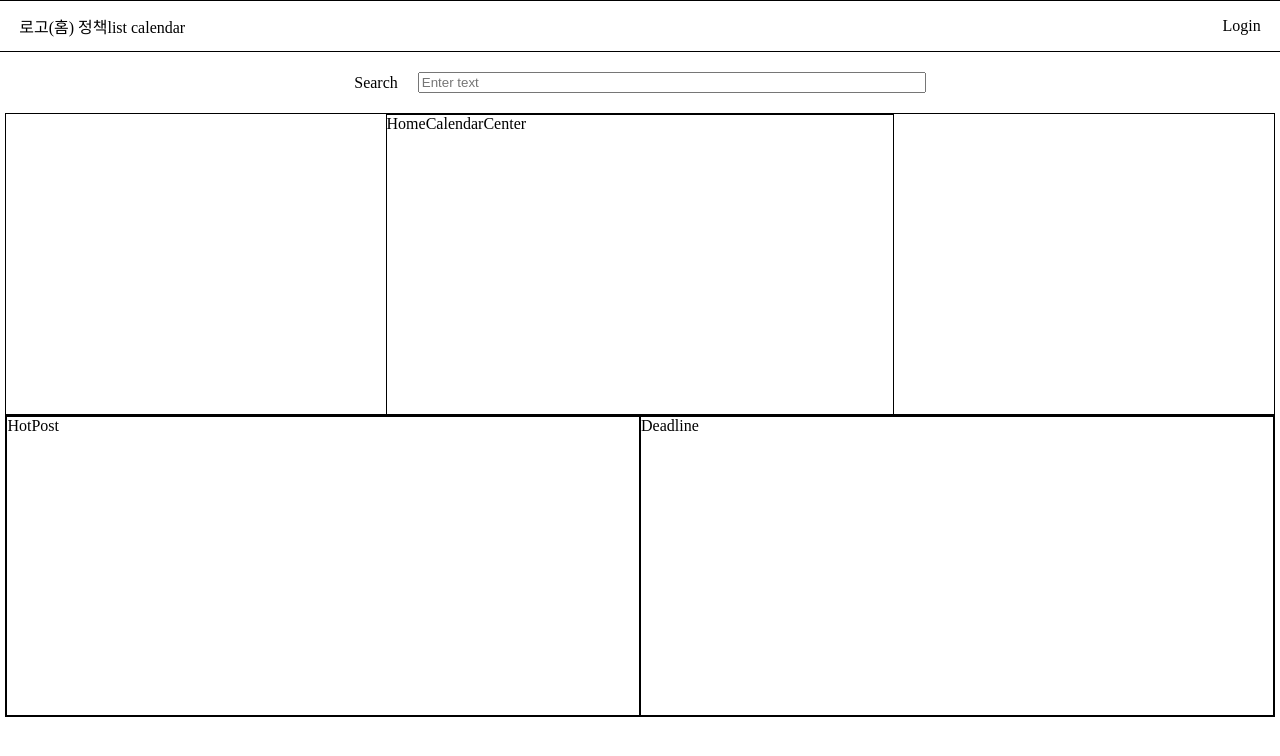
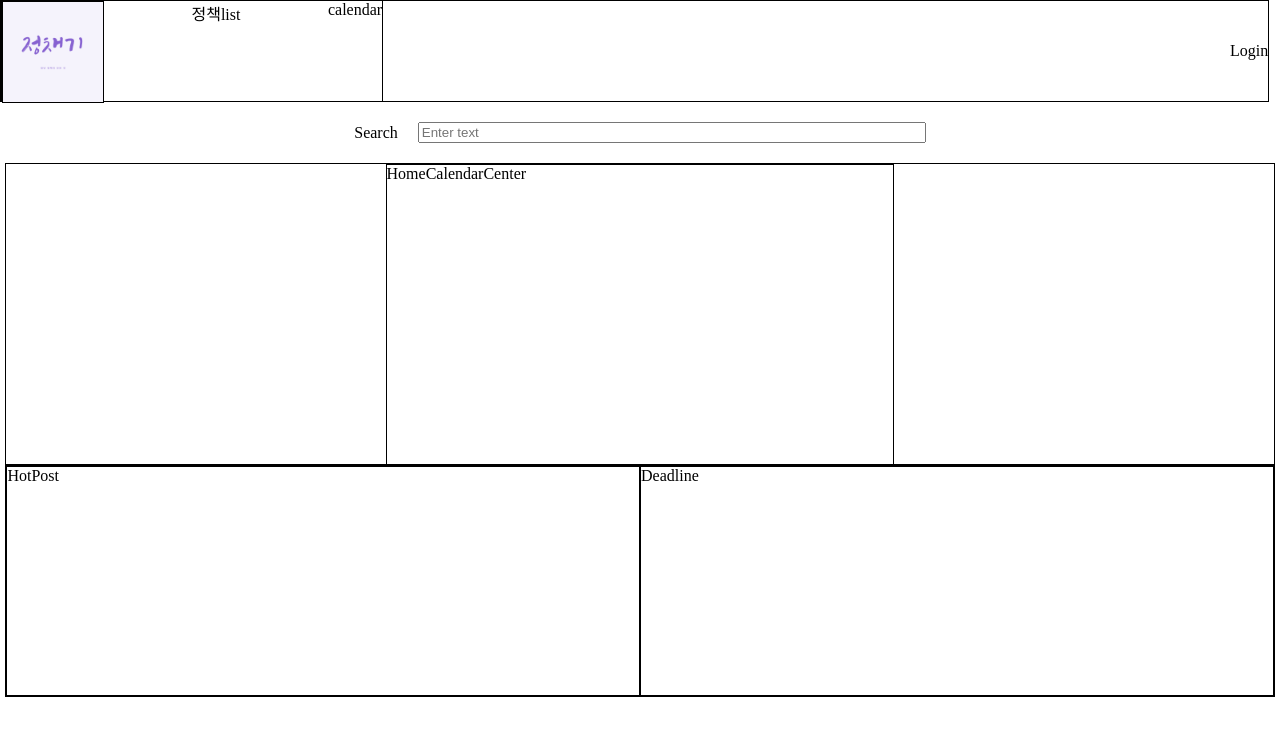
Before and after one commit to jihaneol/Jeongchaegi, a React (Create React App) app in the folder frontend/: page / in a window 1280 px wide. Shown: the top 756 px of the page. Built offline with nearby package versions, Linux system fonts and the light colour scheme.

Commit message:
홈 화면 로고 링크 연결, 네브바 App 으로 이동

```diff
--- a/frontend/src/App.jsx
+++ b/frontend/src/App.jsx
@@ -1,4 +1,6 @@
+import Nav from "./components/Nav";
 import Home from "./routes/Home"
+
 import {
   BrowserRouter as Router,
   Switch,
@@ -8,10 +10,10 @@ import {
 function App() {
     return (
       <Router>
+        <Nav />
         <Switch>
           <Route>
             <Home path="/"/>
-
           </Route>
         </Switch>
       </Router>
--- a/frontend/src/components/Nav.jsx
+++ b/frontend/src/components/Nav.jsx
@@ -1,13 +1,14 @@
 import React from 'react'
 import nav_styles from "../styles/Nav.module.css"
+import { Link } from 'react-router-dom'
 
 export default function Nav() {
   return (
     <div className={nav_styles.nav_wrap}>
       <div className={nav_styles.nav_menu}>
-        로고(홈)
-        정책list
-        calendar
+        <Link to={"/"} className={nav_styles.nav_logo}></Link>
+        <div>정책list </div>
+        <div>calendar</div>
       </div>
       <div>
         Login
--- a/frontend/src/routes/Home.jsx
+++ b/frontend/src/routes/Home.jsx
@@ -18,7 +18,6 @@ function HomeCalendar() {
 export default function Home() {
   return (
 	<div className={home_styles.home_wrap}>
-        <Nav />
         <Search />
 		<HomeCalendar />
 		<div className={home_styles.home_lower_wrap}>
--- a/frontend/src/styles/Home.module.css
+++ b/frontend/src/styles/Home.module.css
@@ -33,7 +33,7 @@
 .home_lower_wrap {
 	width: 99%;
 	border: 1px solid black;
-	height: 300px;
+	height: 230px;
 	display: flex;
 	justify-content: center;
 }
--- a/frontend/src/styles/Nav.module.css
+++ b/frontend/src/styles/Nav.module.css
@@ -1,14 +1,25 @@
 .nav_wrap{
 	display: flex;
 	justify-content: space-between;
-	width: 97%;
+	width: 99%;
 	border: 1px solid black;
-	height: 50px;
+	height: 100px;
 	align-items: center;
-	padding: 0 20px;
 }
 
 .nav_menu{
 	display: flex;
-	justify-content: space-evenly;
+	justify-content: space-between;
+	height: inherit;
+	width: 30%;
+	border: 1px solid black;
 }
+
+.nav_logo {
+	background-image: url("../../img/Logo.png");
+	background-size: contain;
+	width: 100px;
+	height: inherit;
+	border: 1px solid black;
+	background-repeat: no-repeat;
+}
```
Also changed, not shown: frontend/img/Logo.png (added).
